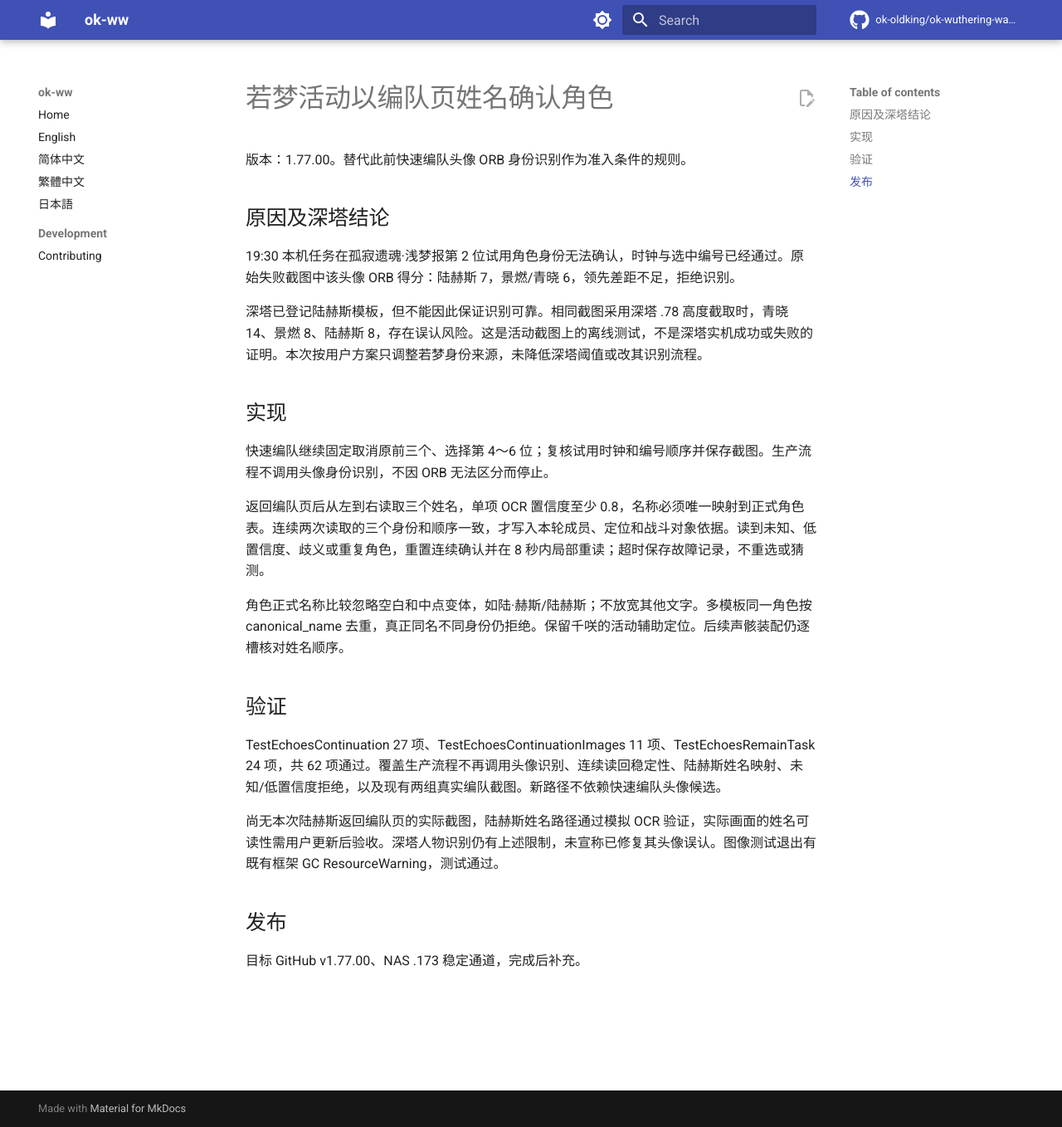
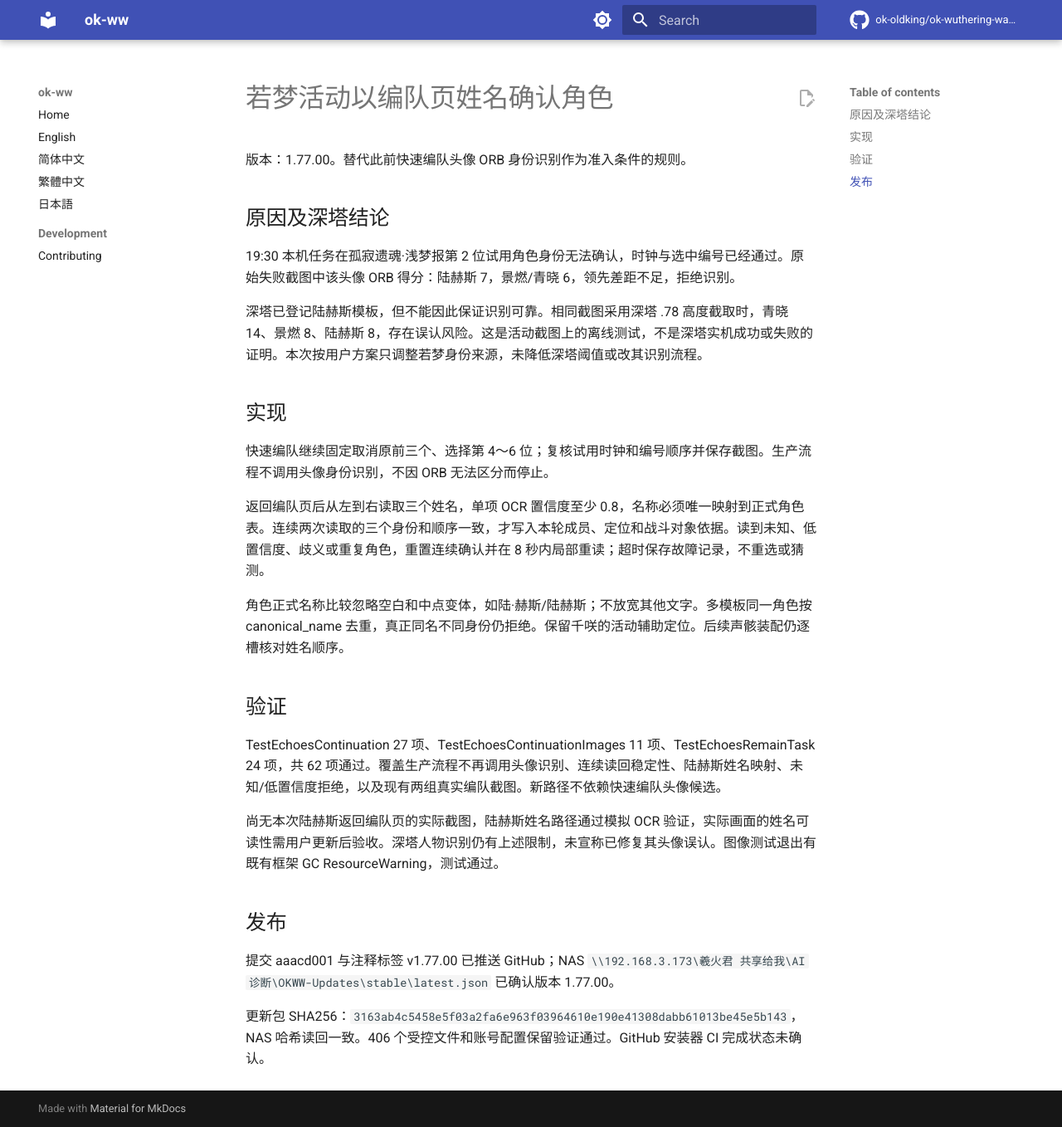
Before and after one commit to xihuojun2020-tech/okww-custom, an MkDocs documentation site: the page built from docs/reviews/2026-09-15-echoes-formation-name-authority.md, in a window 1280 px wide and 1358 px high. Shown: the whole window at 83% size. Built offline with MkDocs 1.6.1 and Material for MkDocs 9.7.7, drawn with Linux system fonts in a browser that asks for light colours; comment, search, counter and statistics services are not loaded.

Commit message:
docs: record formation name authority publication

```diff
--- a/docs/reviews/2026-09-15-echoes-formation-name-authority.md
+++ b/docs/reviews/2026-09-15-echoes-formation-name-authority.md
@@ -24,4 +24,6 @@ TestEchoesContinuation 27 项、TestEchoesContinuationImages 11 项、TestEchoes
 
 ## 发布
 
-目标 GitHub v1.77.00、NAS .173 稳定通道，完成后补充。
+提交 aaacd001 与注释标签 v1.77.00 已推送 GitHub；NAS `\\192.168.3.173\羲火君 共享给我\AI诊断\OKWW-Updates\stable\latest.json` 已确认版本 1.77.00。
+
+更新包 SHA256：`3163ab4c5458e5f03a2fa6e963f03964610e190e41308dabb61013be45e5b143`，NAS 哈希读回一致。406 个受控文件和账号配置保留验证通过。GitHub 安装器 CI 完成状态未确认。
```
